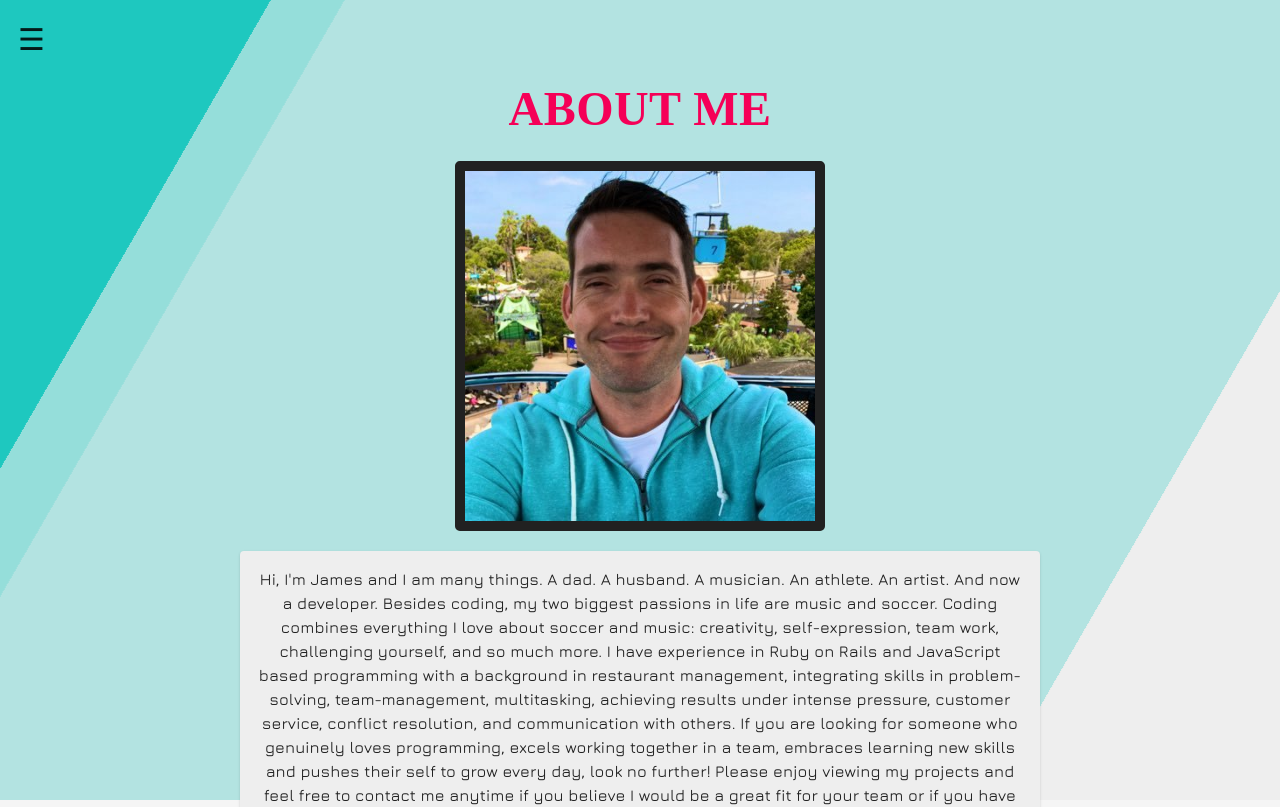
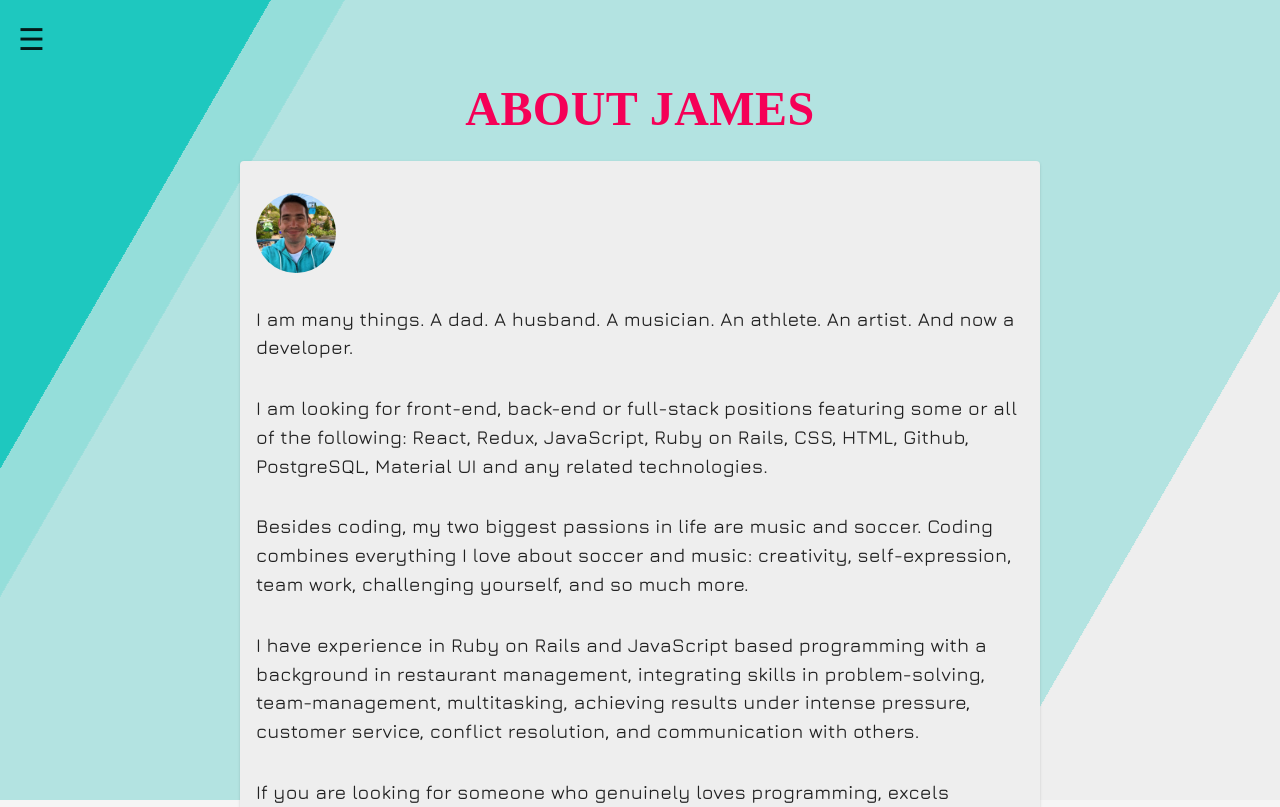
Before and after one commit to jamesncox/portfolio, a React (Create React App) app: page /about in a window 1280 px wide. Shown: the top 807 px of the page. Built offline with nearby package versions, Linux system fonts and the light colour scheme; the HTML template or start-up script is replaced by a standard one; a web font is replaced by a local one.

Commit message:
Update About.js styling and text

```diff
--- a/src/components/AboutMe/About.js
+++ b/src/components/AboutMe/About.js
@@ -3,11 +3,11 @@ import JamesSanDiego from '../../assets/images/james san diego.jpg'
 import Header from './Header'
 import SlowDiagonals from './SlowDiagonals'
 
-import Box from '@material-ui/core/Box'
 import Typography from '@material-ui/core/Typography';
 import { makeStyles } from '@material-ui/core/styles';
 import Card from '@material-ui/core/Card';
 import CardContent from '@material-ui/core/CardContent';
+import Avatar from '@material-ui/core/Avatar';
 
 const useStyles = makeStyles((theme) => ({
     box: {
@@ -16,37 +16,23 @@ const useStyles = makeStyles((theme) => ({
         maxWidth: "100%",
         height: "auto",
     },
-    image: {
-        height: 350,
-        border: "solid 10px #212121",
-        borderRadius: ".3rem",
-        [theme.breakpoints.down('sm')]: {
-            height: 300
-        },
-        [theme.breakpoints.down('xs')]: {
-            height: 250
-        }
-    },
     text: {
-        // marginTop: theme.spacing(2),
-        alignSelf: "center",
-        textAlign: "center",
+        // textAlign: "center",
         fontFamily: "'Jura', sans-serif",
         color: "#212121",
-        fontSize: "1rem",
-        [theme.breakpoints.down('sm')]: {
-            fontSize: "1.25rem"
-        },
-        [theme.breakpoints.down('xs')]: {
-            fontSize: "1rem"
-        },
+        fontSize: "1.2rem",
     },
     card: {
         alignSelf: "center",
         margin: theme.spacing(2),
         maxWidth: 800,
         backgroundColor: "#eeeeee"
-    }
+    },
+    large: {
+        marginTop: theme.spacing(2),
+        width: theme.spacing(10),
+        height: theme.spacing(10),
+    },
 }));
 
 
@@ -56,20 +42,39 @@ export default function About(props) {
         <>
             <SlowDiagonals />
             <Header />
-            <Box className={classes.box}>
-                <img className={classes.image} src={JamesSanDiego} alt="Ellie and James" />
-            </Box>
             <Card className={classes.card}>
                 <CardContent>
+                    <Avatar src={JamesSanDiego} alt="James at the San Diego Zoo" className={classes.large} />
+                </CardContent>
+                <CardContent>
                     <Typography className={classes.text}>
-                        Hi, I'm James and I am many things. A dad. A husband. A musician. An athlete. An artist. And now a developer.  Besides coding, my two biggest passions in life are music and soccer. Coding combines everything I love about soccer and music: creativity, self-expression, team work, challenging yourself, and so much more.
-
+                        I am many things. A dad. A husband. A musician. An athlete. An artist. And now a developer.
+                    </Typography>
+                </CardContent>
+                <CardContent>
+                    <Typography className={classes.text}>
+                        I am looking for front-end, back-end or full-stack positions featuring some or all of the following: React, Redux, JavaScript, Ruby on Rails, CSS, HTML, Github, PostgreSQL, Material UI and any related technologies.
+                    </Typography>
+                </CardContent>
+                <CardContent>
+                    <Typography className={classes.text}>
+                        Besides coding, my two biggest passions in life are music and soccer. Coding combines everything I love about soccer and music: creativity, self-expression, team work, challenging yourself, and so much more.
+                    </Typography>
+                </CardContent>
+                <CardContent>
+                    <Typography className={classes.text}>
                         I have experience in Ruby on Rails and JavaScript based programming with a background in restaurant management, integrating skills in problem-solving, team-management, multitasking, achieving results under intense pressure, customer service, conflict resolution, and communication with others.
-
+                    </Typography>
+                </CardContent>
+                <CardContent>
+                    <Typography className={classes.text}>
                         If you are looking for someone who genuinely loves programming, excels working together in a team, embraces learning new skills and pushes their self to grow every day, look no further!
-
+                    </Typography>
+                </CardContent>
+                <CardContent>
+                    <Typography className={classes.text}>
                         Please enjoy viewing my projects and feel free to contact me anytime if you believe I would be a great fit for your team or if you have any questions. Thank you for visiting my website and have a wonderful day.
-                </Typography>
+                    </Typography>
                 </CardContent>
             </Card>
         </>
--- a/src/components/AboutMe/Header.js
+++ b/src/components/AboutMe/Header.js
@@ -25,7 +25,7 @@ export default function Header(props) {
 
     return (
         <Typography className={classes.title}>
-            ABOUT ME
+            ABOUT JAMES
         </Typography>
     )
 
```
Also changed, not shown: src/components/AboutMe/AboutAccordian.js (added).
